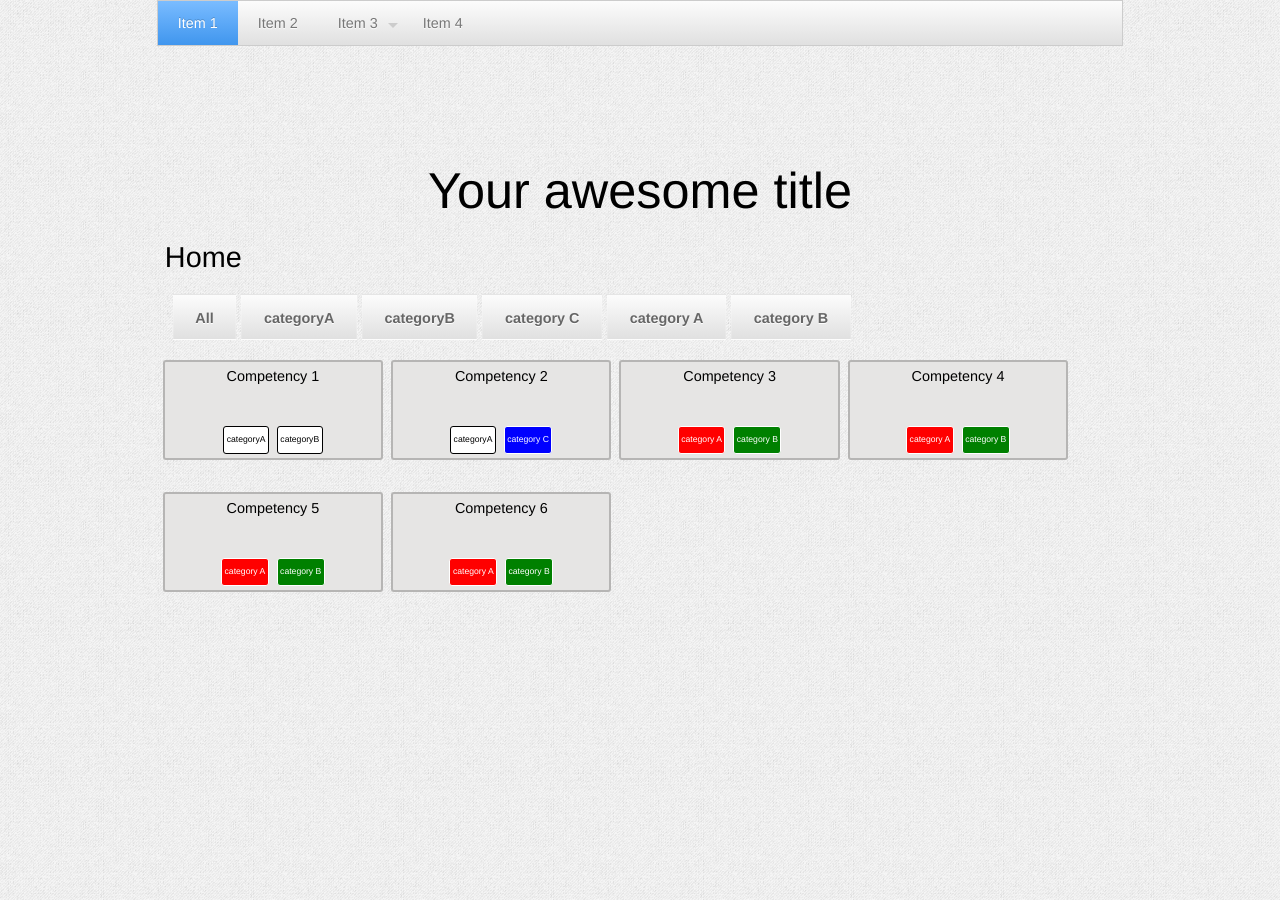
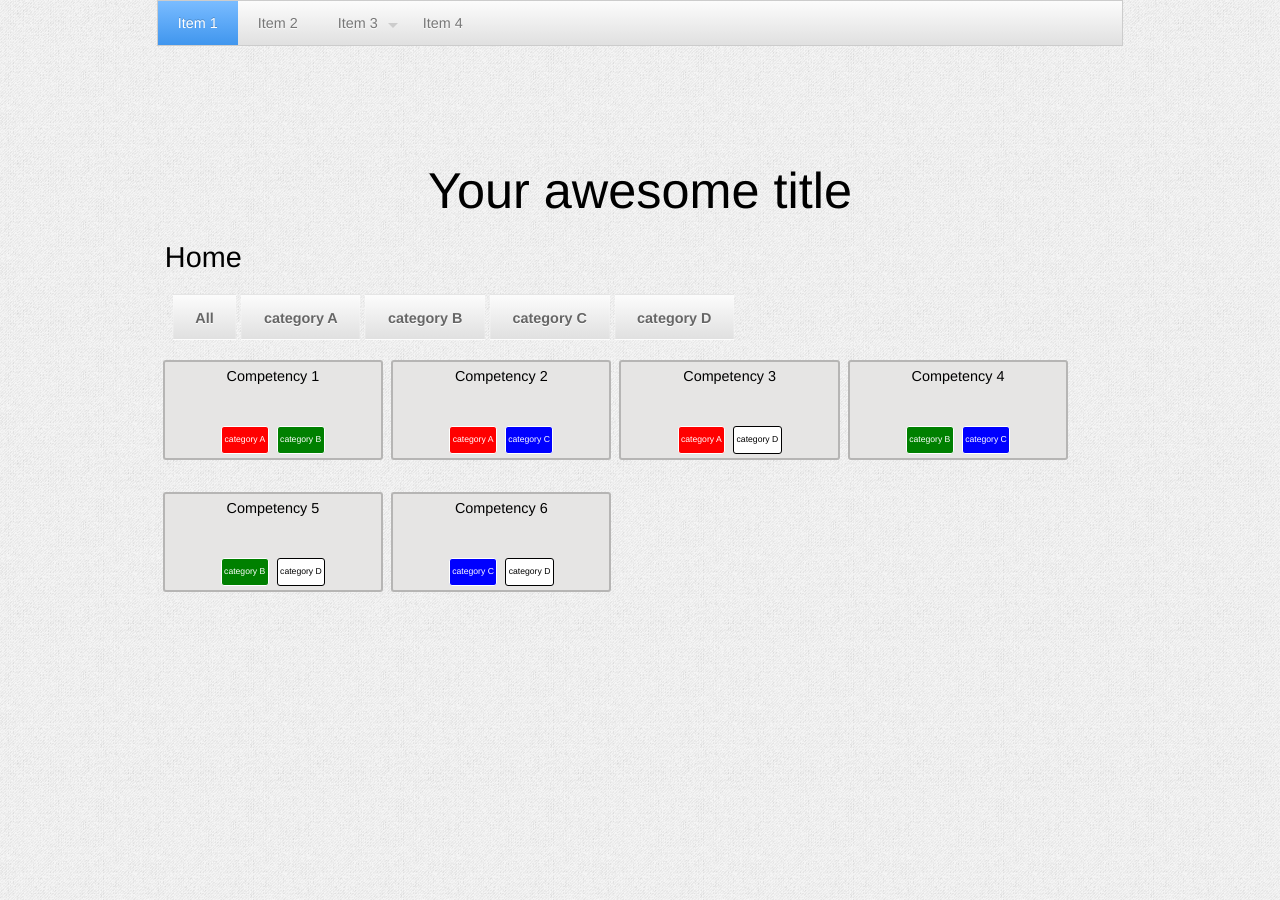
Before and after one commit to berthelemy/competencies.cabi.org, a Jekyll site: the page built from index.md, in a window 1280 px wide. Built offline with Jekyll 4.4.1, drawn with Linux system fonts in a browser that asks for light colours; nearby versions of some CDN libraries.

Commit message:
Sample competency tags

```diff
--- a/_data/competencies.yaml
+++ b/_data/competencies.yaml
@@ -1,24 +1,24 @@
 - title: Competency 1
   tags:
-    - categoryA
-    - categoryB
+    - category A
+    - category B
 - title: Competency 2
   tags:
-    - categoryA
+    - category A
     - category C
 - title: Competency 3
   tags:
     - category A
-    - category B
+    - category D
 - title: Competency 4
   tags:
-    - category A
     - category B
+    - category C
 - title: Competency 5
   tags:
-    - category A
     - category B
+    - category D
 - title: Competency 6
   tags:
-    - category A
-    - category B
+    - category C
+    - category D
```
